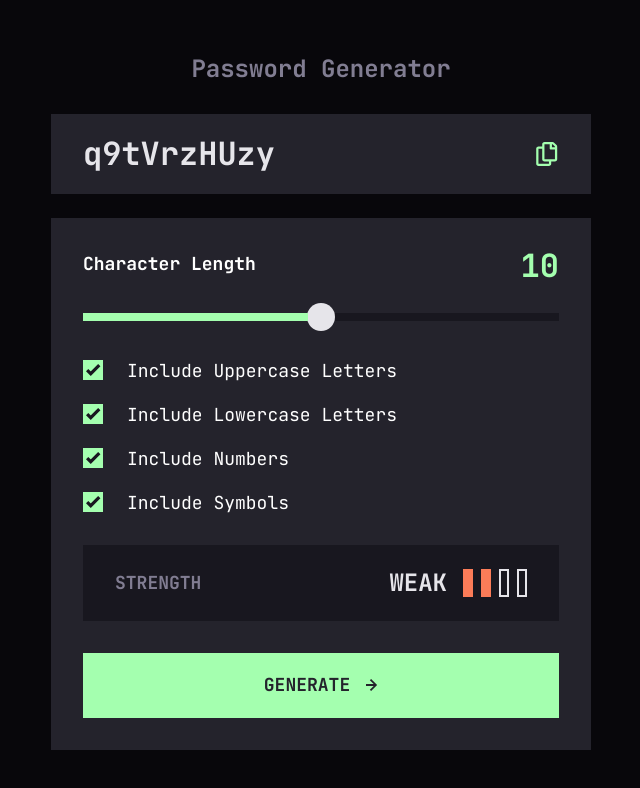
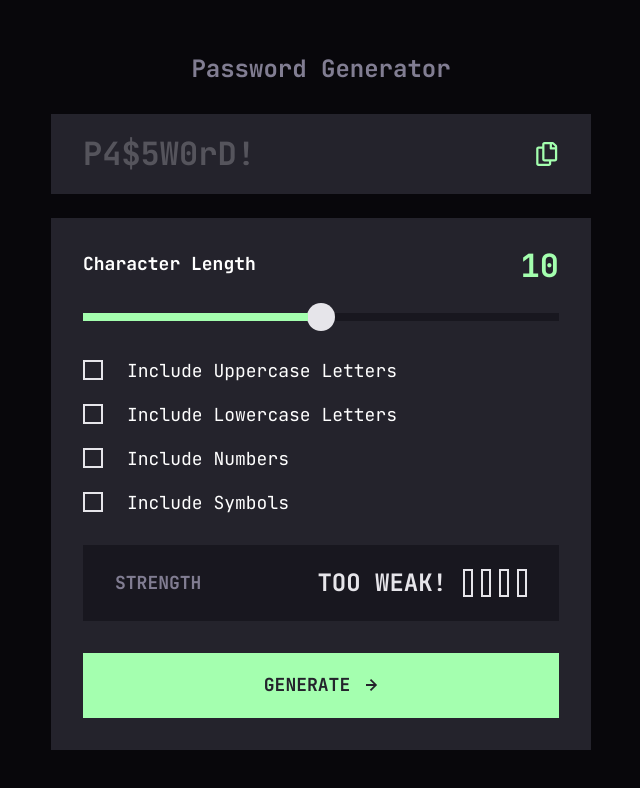
Before and after one commit to AlexisC73/password-generator, a Next.js app: page / in a window 1280 px wide. Shown: the top 788 px of the page, without its empty margins (319-959 px from the left). Built offline with nearby package versions, Linux system fonts and the light colour scheme.

Commit message:
mise a jour de certaines couleurs et de l etat initial

```diff
--- a/app/page.tsx
+++ b/app/page.tsx
@@ -21,10 +21,10 @@ interface Options {
 const PASSWORD_MIN_FOR_STRONG = 14 //Amount of characters needed at least to be considered strong
 
 const OPTIONS: Options = {
-  uppercase: true,
-  lowercase: true,
-  numbers: true,
-  symbols: true
+  uppercase: false,
+  lowercase: false,
+  numbers: false,
+  symbols: false
 }
 
 const UPPERCASE_LETTERS = 'ABCDEFGHIJKLMNOPQRSTUVWXYZ'
@@ -84,11 +84,6 @@ export default function Home () {
     calculatePasswordStrength()
   }, [password])
 
-  useEffect(() => {
-    updatePossibleLetters()
-    generatePassword()
-  }, [])
-
   useLayoutEffect(() => {
     updateProgressFillWidth()
     window.addEventListener('resize', updateProgressFillWidth)
@@ -131,8 +126,12 @@ export default function Home () {
       </h1>
       <div className='flex flex-col w-full gap-y-4 md:gap-y-[24px]'>
         <div className='bg-[#24232C] flex justify-between w-full items-center h-[64px] md:h-[80px]'>
-          <p className='font-bold text-[#E6E5EA] text-[24px] md:text-[32px] pl-4 md:pl-8 mt-[1px]'>
-            {password}
+          <p
+            className={`font-bold text-[24px] text-[#E6E5EA] md:text-[32px] pl-4 md:pl-8 mt-[1px] ${
+              password.length <= 0 ? 'opacity-25' : 'opacity-100'
+            }`}
+          >
+            {password || 'P4$5W0rD!'}
           </p>
           <div className='text-neon text-[20px] md:text-[24px] pr-[14px] md:pr-[32px] hover:text-white cursor-pointer flex gap-x-4 items-center '>
             {copied ? <p className='text-[18px]'>COPIED</p> : null}
@@ -190,7 +189,7 @@ export default function Home () {
           <div className='w-full flex flex-col gap-y-4 md:gap-y-8 pt-[30px] md:pt-[32px] md:pb-[16px]'>
             <PasswordStrength strength={passwordStrength} />
             <button
-              className='flex text-[#24232C] items-center gap-x-4 bg-neon w-full h-[56px] md:h-[65px] justify-center'
+              className='flex text-[#24232C] hover:text-neon border-neon border-2 hover:bg-[#24232C] items-center gap-x-4 bg-neon w-full h-[56px] md:h-[65px] justify-center'
               onClick={() => generatePassword()}
             >
               <p className='font-bold text-base md:text-lg'>GENERATE</p>
```
